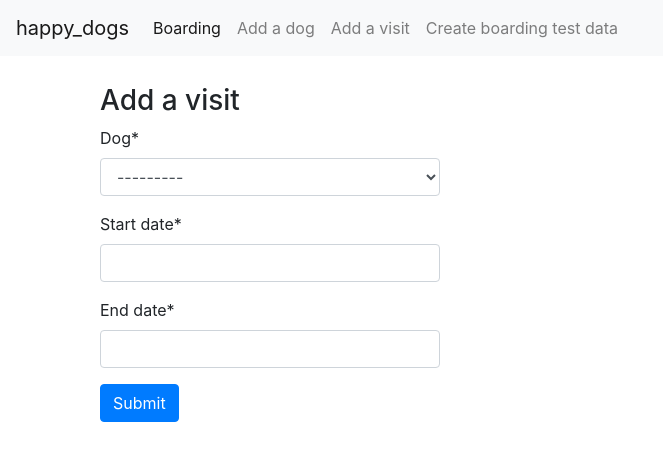
After one commit to shuryhin-oleksandr/happy_dogs, a Django app: page /dogs/add-visit/ in a window 1280 px wide. The commit adds this page. Shown: the top 461 px of the page, without its empty margins (0-663 px from the left). Run offline with Django 3.2, Linux system fonts and the light colour scheme; data that the repository does not hold is empty; some libraries are stand-ins or nearby versions.

Commit message:
Adds create visit/dog bootstrap

```diff
--- a/config/urls.py
+++ b/config/urls.py
@@ -7,10 +7,6 @@ from django.views.generic import TemplateView, RedirectView
 
 urlpatterns = [
                   path("", RedirectView.as_view(pattern_name='dogs:boarding'), name="home"),
-                  path(
-                      "about/", TemplateView.as_view(template_name="pages/about.html"),
-                      name="about"
-                  ),
                   # Django Admin, use {% url 'admin:index' %}
                   path(settings.ADMIN_URL, admin.site.urls),
                   # User management
--- a/happy_dogs/dogs/urls.py
+++ b/happy_dogs/dogs/urls.py
@@ -12,9 +12,9 @@ urlpatterns = [
         BoardingDayView.as_view(),
         name="boarding-day",
     ),
-    path("add-dog", DogCreateView.as_view(), name="add-dog"),
-    path("add-visit", BoardingVisitCreateView.as_view(), name="add-visit"),
-    path("create-boarding-test-data", CreateBoardingTestDataView.as_view(),
+    path("add-dog/", DogCreateView.as_view(), name="add-dog"),
+    path("add-visit/", BoardingVisitCreateView.as_view(), name="add-visit"),
+    path("create-boarding-test-data/", CreateBoardingTestDataView.as_view(),
          name="create-boarding-test-data"),
 
     path("boarding-api/", BoardingAPIView.as_view(), name="boarding-api"),
--- a/happy_dogs/dogs/views.py
+++ b/happy_dogs/dogs/views.py
@@ -91,19 +91,19 @@ class BoardingDayView(ListView):
 class DogCreateView(CreateView):
     model = Dog
     fields = ['first_name', 'last_name']
-    template_name = 'dogs/create.html'
+    template_name = 'dogs/create_dog.html'
 
     def get_success_url(self):
-        return reverse('dogs:boarding')
+        return reverse_lazy('dogs:boarding')
 
 
 class BoardingVisitCreateView(CreateView):
     model = BoardingVisit
     fields = ['dog', 'start_date', 'end_date']
-    template_name = 'dogs/create.html'
+    template_name = 'dogs/create_visit.html'
 
     def get_success_url(self):
-        return reverse('dogs:boarding')
+        return reverse_lazy('dogs:boarding')
 
 
 class CreateBoardingTestDataView(ListView):
--- a/happy_dogs/static/js/project.js
+++ b/happy_dogs/static/js/project.js
@@ -127,7 +127,7 @@ const App = () => {
         setBoardingStartDate={setBoardingStartDate}
         setBoardingEndDate={setBoardingEndDate}/>
       <div className="row">
-        <div className="col-2">
+        <div className="col-3">
           <Boarding
             setBoardingDayUrl={setBoardingDayUrl}
             boardingStartDate={boardingStartDate}
--- a/happy_dogs/templates/base.html
+++ b/happy_dogs/templates/base.html
@@ -57,7 +57,7 @@
             aria-label="Toggle navigation">
       <span class="navbar-toggler-icon"></span>
     </button>
-    <a class="navbar-brand" href="{% url 'home' %}">happy_dogs</a>
+    <a class="navbar-brand" href="#">happy_dogs</a>
 
     <div class="collapse navbar-collapse" id="navbarSupportedContent">
       <ul class="navbar-nav mr-auto">
--- /dev/null
+++ b/happy_dogs/templates/dogs/create_visit.html
@@ -0,0 +1,19 @@
+{% extends "base.html" %}
+{% load crispy_forms_tags %}
+
+{% block title %}Create visit{% endblock %}
+
+{% block content %}
+  <div class="container py-4">
+    <div class="row">
+      <div class="col-4">
+        <h3>Add a visit</h3>
+        <form method="post">
+          {% csrf_token %}
+          {{ form|crispy }}
+          <button type="submit" class="btn btn-primary">Submit</button>
+        </form>
+      </div>
+    </div>
+  </div>
+{% endblock %}
```
Also changed, not shown: happy_dogs/templates/dogs/create.html (deleted, +0 -12 lines), happy_dogs/templates/dogs/create_dog.html (added, +19 -0 lines).
